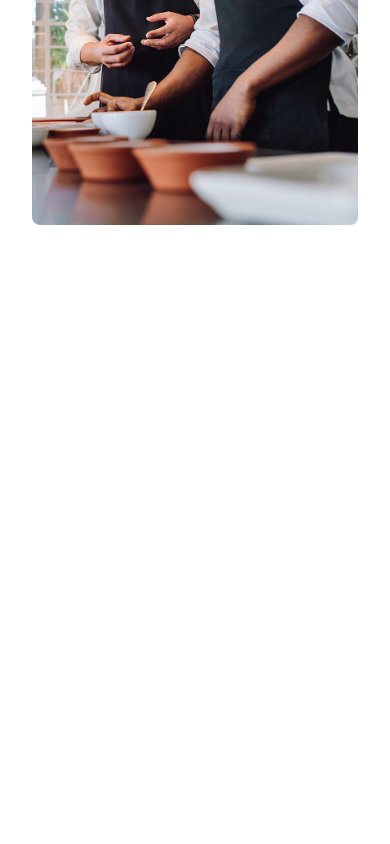
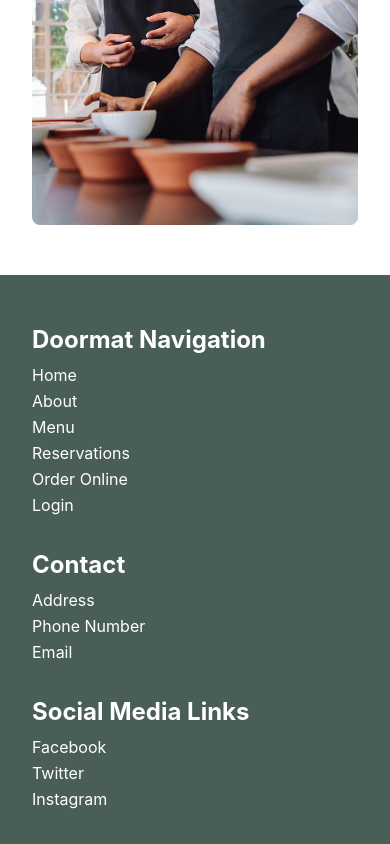
Before and after one commit to mmaksi/little-lemon, a React (Create React App) app: page / in a window 390 px wide. Shown: the part 4072-4916 px from the top of the page. Before the commit the page ends 4347 px from the top, so only its background shows below. Built offline with nearby package versions, Linux system fonts and the light colour scheme.

Commit message:
Finsihing the contact us section and making the entire web page responsive

```diff
--- a/src/App.js
+++ b/src/App.js
@@ -1,6 +1,7 @@
 import "./App.css";
 import Navbar from "./components/Navbar";
 import About from "./pages/About";
+import Contact from "./pages/Contact";
 import Hero from "./pages/Hero";
 import Menu from "./pages/Menu";
 import Testimonials from "./pages/Testimonials";
@@ -13,6 +14,7 @@ function App() {
       <Menu />
       <Testimonials />
       <About />
+      <Contact />
     </>
   );
 }
--- /dev/null
+++ b/src/components/List.css
@@ -0,0 +1,20 @@
+.list {
+    display: flex;
+    flex-direction: column;
+    gap: 8px;
+}
+
+.list-header {
+    margin: 0;
+    color: white;
+}
+
+.list-links {
+    display: flex;
+    flex-direction: column;
+    color: white;
+}
+
+.list-links * {
+    margin: 3px 0;
+}
--- /dev/null
+++ b/src/components/List.js
@@ -0,0 +1,17 @@
+import React from "react";
+import "./List.css"
+
+const List = ({ title, list }) => {
+  return (
+    <div className="list">
+      <h2 className="list-header">{title}</h2>
+      <div className="list-links">
+        {list.map((link) => {
+          return <a>{link}</a>;
+        })}
+      </div>
+    </div>
+  );
+};
+
+export default List;
--- a/src/pages/Contact.css
+++ b/src/pages/Contact.css
@@ -0,0 +1,25 @@
+.contact {
+  display: flex;
+  flex-direction: row;
+  flex-wrap: nowrap; /* keeps the flex items on a single line */
+  justify-content: space-between;
+  background-color: var(--secondary);
+  padding: 16px 160px;
+  gap: 32px;
+}
+
+.contact img {
+  width: 150px;
+}
+
+@media (max-width: 768px) {
+  .contact {
+    flex-wrap: wrap; /* keeps the flex items on a single line */
+    flex-direction: column; /* make the child-element1 and child-element2 in one column */
+    padding: 50px 32px 32px 32px;
+  }
+
+  .contact img {
+    display: none;
+  }
+}
--- a/src/pages/Contact.js
+++ b/src/pages/Contact.js
@@ -0,0 +1,17 @@
+import React from 'react'
+import Logo from "../assets/logo-blackwhite.png"
+import List from '../components/List'
+import "./Contact.css"
+
+const Contact = () => {
+  return (
+    <div className='contact'>
+        <img src={Logo} />
+        <List title="Doormat Navigation" list={["Home", "About", "Menu", "Reservations", "Order Online", "Login"]} />
+        <List title="Contact" list={["Address", "Phone Number", "Email"]} />
+        <List title="Social Media Links" list={["Facebook", "Twitter", "Instagram"]} />
+    </div>
+  )
+}
+
+export default Contact
--- a/src/pages/Hero.css
+++ b/src/pages/Hero.css
@@ -8,7 +8,7 @@
   background-color: var(--secondary);
   display: flex;
   flex-direction: row;
-  padding: 1rem 10rem;
+  padding: 16px 160px;
   gap: 50px;
 }
 
```
Also changed, not shown: src/assets/logo-blackwhite.png (added).
